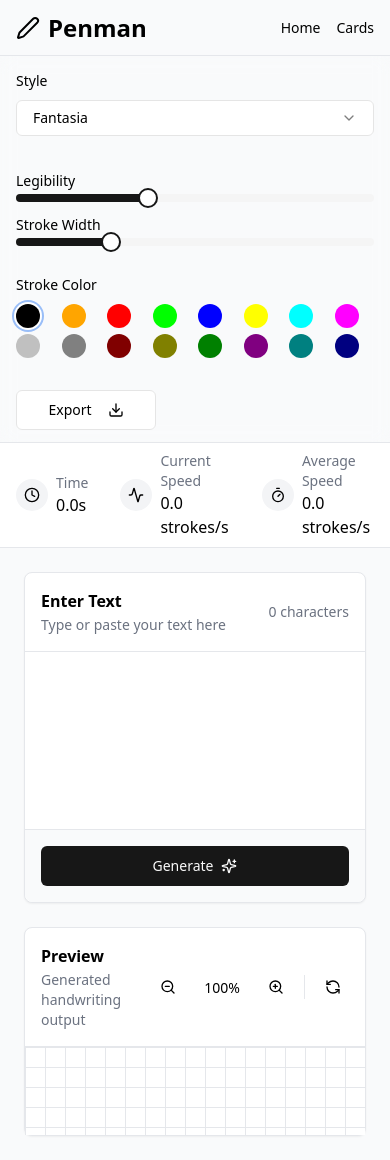
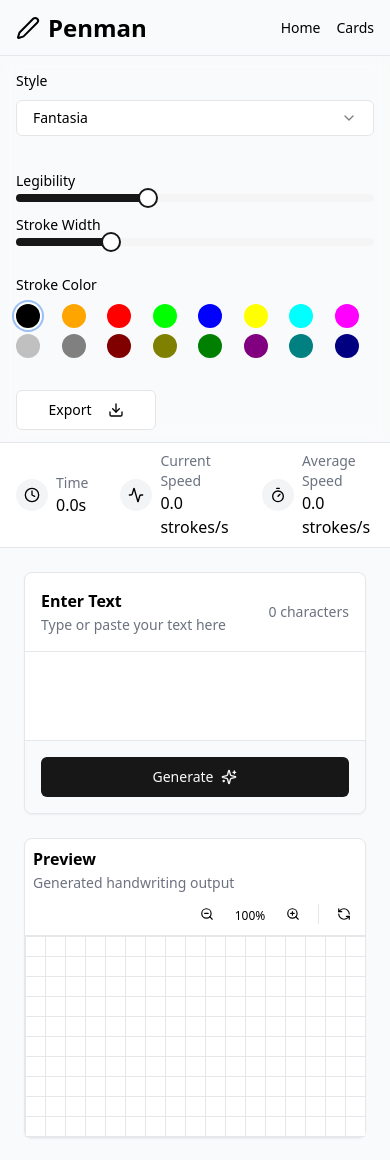
Before and after one commit to parthsolanke/Penman, a React (Vite) app in the folder frontend/: page /playground in a window 390 px wide. Built offline with nearby package versions, Linux system fonts and the light colour scheme.

Commit message:
fix: update style for mobile view

```diff
--- a/frontend/src/components/HandwritingPreview.tsx
+++ b/frontend/src/components/HandwritingPreview.tsx
@@ -40,37 +40,37 @@ export default function HandwritingPreview({
   };
 
   return (
-    <div className="bg-white rounded-lg border shadow-sm h-full flex flex-col">
-      <div className="p-4 border-b flex items-center justify-between">
+    <div className="bg-white rounded-lg border shadow-sm h-full flex flex-col min-h-[300px]">
+      <div className="p-2 sm:p-4 border-b flex flex-col sm:flex-row items-start sm:items-center justify-between gap-2 sm:gap-0">
         <div>
           <h2 className="font-semibold text-base">Preview</h2>
           <p className="text-sm text-gray-500 mt-0.5">Generated handwriting output</p>
         </div>
-        <div className="flex items-center gap-1.5">
+        <div className="flex items-center gap-1.5 self-end sm:self-auto">
           <button
             onClick={() => setScale(s => Math.max(1, s - 0.1))}
-            className="p-2 rounded-lg hover:bg-gray-100 transition-colors"
+            className="p-1.5 sm:p-2 rounded-lg hover:bg-gray-100 transition-colors"
             title="Zoom out"
           >
-            <ZoomOut className="w-4 h-4" />
+            <ZoomOut className="w-3.5 h-3.5 sm:w-4 sm:h-4" />
           </button>
-          <div className="w-16 text-center">
-            <span className="text-sm font-medium">{(scale * 100).toFixed(0)}%</span>
+          <div className="w-12 sm:w-16 text-center">
+            <span className="text-xs sm:text-sm font-medium">{(scale * 100).toFixed(0)}%</span>
           </div>
           <button
             onClick={() => setScale(s => Math.min(3, s + 0.1))}
-            className="p-2 rounded-lg hover:bg-gray-100 transition-colors"
+            className="p-1.5 sm:p-2 rounded-lg hover:bg-gray-100 transition-colors"
             title="Zoom in"
           >
-            <ZoomIn className="w-4 h-4" />
+            <ZoomIn className="w-3.5 h-3.5 sm:w-4 sm:h-4" />
           </button>
-          <div className="w-px h-6 bg-gray-200 mx-1.5" />
+          <div className="w-px h-5 sm:h-6 bg-gray-200 mx-1.5" />
           <button
             onClick={handleClear}
-            className="p-2 rounded-lg hover:bg-gray-100 transition-colors text-black hover:text-gray-900"
+            className="p-1.5 sm:p-2 rounded-lg hover:bg-gray-100 transition-colors text-black hover:text-gray-900"
             title="Clear preview"
           >
-            <RefreshCcw className="w-4 h-4" />
+            <RefreshCcw className="w-3.5 h-3.5 sm:w-4 sm:h-4" />
           </button>
         </div>
       </div>
@@ -87,7 +87,7 @@ export default function HandwritingPreview({
           backgroundSize: '20px 20px, 20px 20px, 10px 10px, 10px 10px',
         }}
       >
-        <div className="absolute inset-0 m-6">
+        <div className="absolute inset-0 m-2 sm:m-6">
           <svg
             width="100%"
             height="100%"
```
